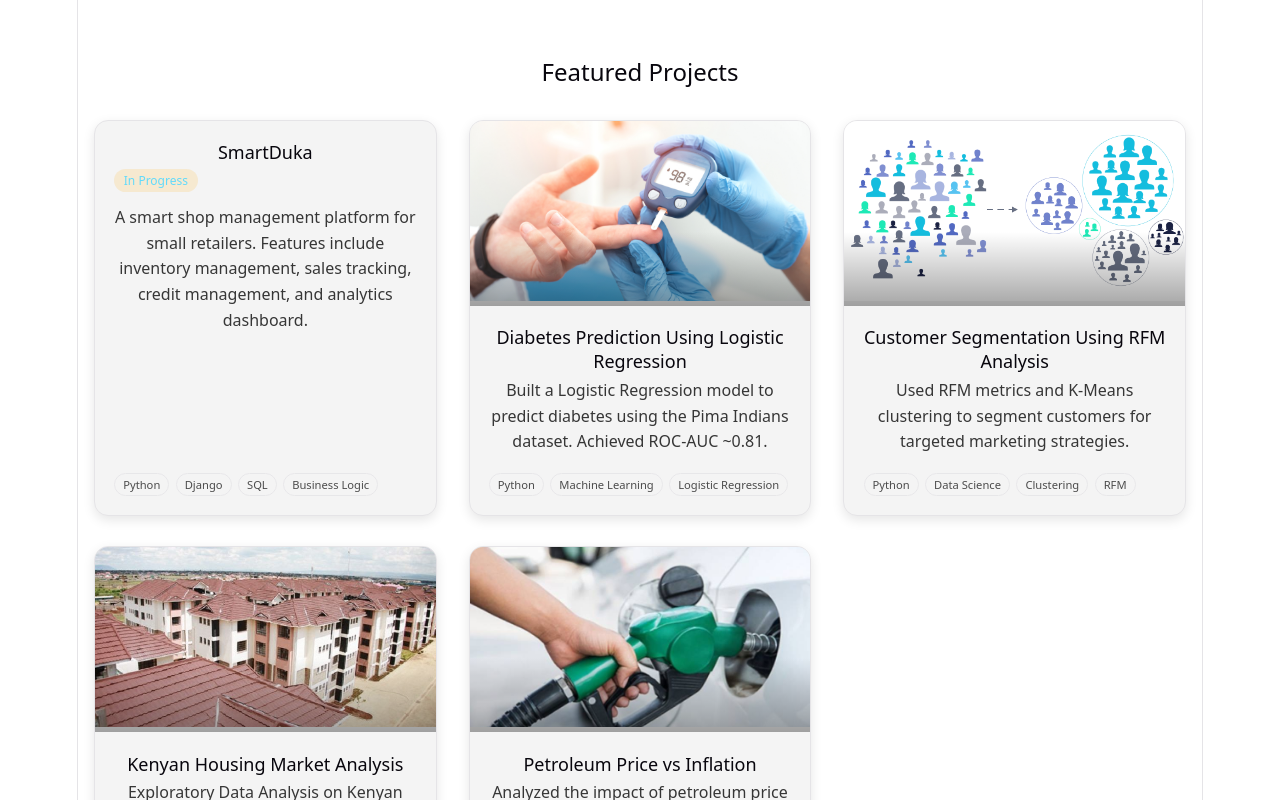
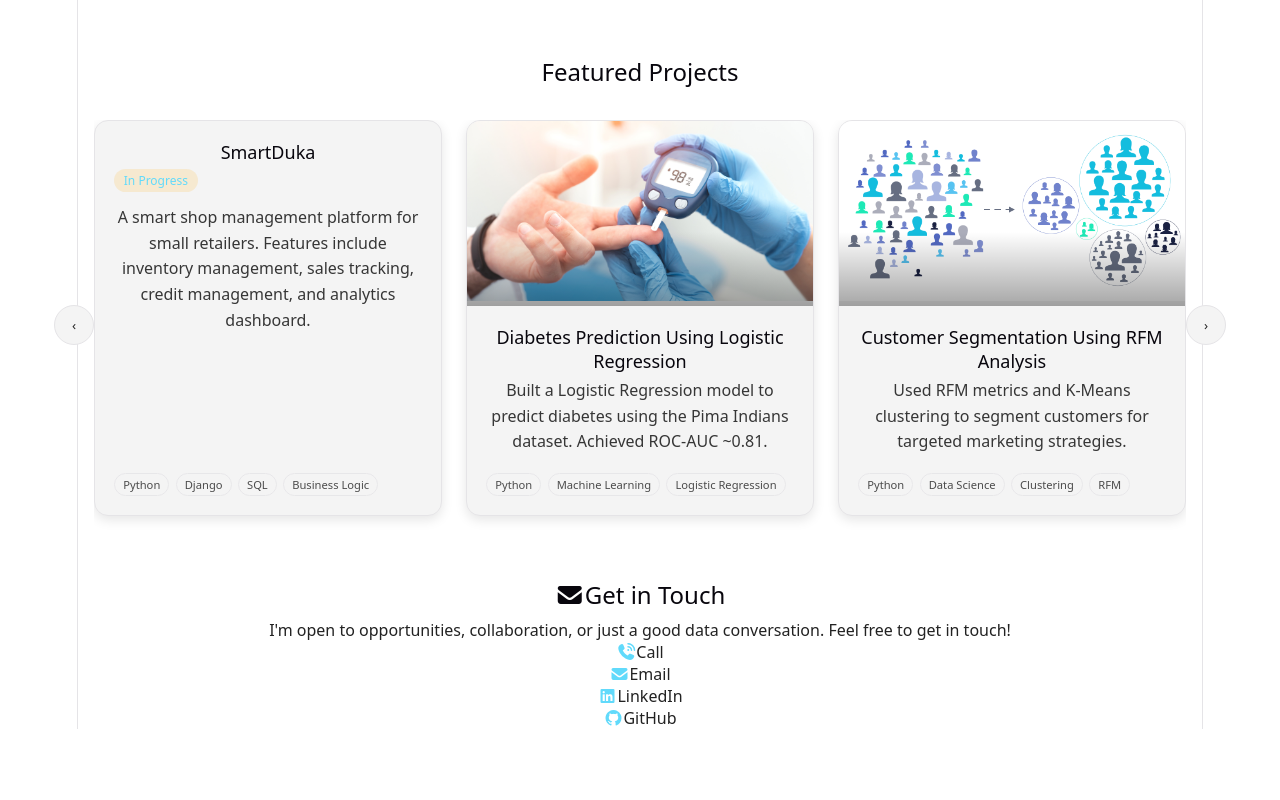
Before and after one commit to Michael-Nyawade/Michael-Nyawade.github.io, a React (Vite) app: page / in a window 1280 px wide. Shown: the part 2120-2920 px from the top of the page. After the commit the page ends 2849 px from the top, so only its background shows below. Built offline with nearby package versions, Linux system fonts and the light colour scheme.

Commit message:
Converted projects section into horizontal scroll carousel with navigation

```diff
--- a/src/sections/Projects.jsx
+++ b/src/sections/Projects.jsx
@@ -52,14 +52,74 @@ export default function Projects() {
     <section id="projects" style={{ padding: "3rem 1rem" }}>
       <h2 data-aos="fade-up">Featured Projects</h2>
 
+      {/* WRAPPER */}
       <div
         style={{
-          display: "grid",
-          gridTemplateColumns: "repeat(auto-fit, minmax(280px, 1fr))",
-          gap: "2rem",
-          marginTop: "2rem",
+          position: "relative",
           maxWidth: "1100px",
-          marginInline: "auto",
+          margin: "2rem auto 0",
+        }}
+      >
+        {/* LEFT BUTTON */}
+        <button
+          onClick={() => {
+            document
+              .getElementById("project-scroll")
+              .scrollBy({ left: -350, behavior: "smooth" });
+          }}
+          style={{
+            position: "absolute",
+            left: "-40px",
+            top: "50%",
+            transform: "translateY(-50%)",
+            zIndex: 10,
+            background: "var(--secondary-color)",
+            border: "1px solid var(--border-color)",
+            color: "var(--text-color)",
+            width: "40px",
+            height: "40px",
+            borderRadius: "50%",
+            cursor: "pointer",
+          }}
+        >
+          ‹
+        </button>
+
+        {/* RIGHT BUTTON */}
+        <button
+          onClick={() => {
+            document
+              .getElementById("project-scroll")
+              .scrollBy({ left: 350, behavior: "smooth" });
+          }}
+          style={{
+            position: "absolute",
+            right: "-40px",
+            top: "50%",
+            transform: "translateY(-50%)",
+            zIndex: 10,
+            background: "var(--secondary-color)",
+            border: "1px solid var(--border-color)",
+            color: "var(--text-color)",
+            width: "40px",
+            height: "40px",
+            borderRadius: "50%",
+            cursor: "pointer",
+          }}
+        >
+          ›
+        </button>
+
+        {/* SCROLL CONTAINER */}
+        <div
+          id="project-scroll"
+          style={{
+            display: "flex",
+            gap: "1.5rem",
+            overflowX: "auto",
+            scrollBehavior: "smooth",
+            paddingBottom: "1rem",
+            scrollSnapType: "x mandatory",
           }}
         >
           {projects.map((project, index) => (
@@ -72,6 +132,8 @@ export default function Projects() {
               style={{
                 textDecoration: "none",
                 color: "inherit",
+                flex: "0 0 calc(33.333% - 1rem)", // 3 cards visible
+                scrollSnapAlign: "start",
               }}
             >
               <div
@@ -84,7 +146,8 @@ export default function Projects() {
                   display: "flex",
                   flexDirection: "column",
                   height: "100%",
-                transition: "transform 0.2s ease, box-shadow 0.2s ease",
+                  transition:
+                    "transform 0.2s ease, box-shadow 0.2s ease",
                   cursor: "pointer",
                 }}
                 onMouseEnter={(e) => {
@@ -130,9 +193,11 @@ export default function Projects() {
                     flex: 1,
                   }}
                 >
-                <h3 style={{ marginBottom: "0.3rem" }}>{project.title}</h3>
+                  <h3 style={{ marginBottom: "0.3rem" }}>
+                    {project.title}
+                  </h3>
 
-                {/* STATUS BADGE (ONLY IN PROGRESS) */}
+                  {/* STATUS (for only in progress) */}
                   {project.status === "In Progress" && (
                     <span
                       style={{
@@ -140,7 +205,8 @@ export default function Projects() {
                         fontSize: "0.75rem",
                         padding: "0.2rem 0.6rem",
                         borderRadius: "999px",
-                      backgroundColor: "rgba(255, 165, 0, 0.15)",
+                        backgroundColor:
+                          "rgba(255, 165, 0, 0.15)",
                         color: "var(--accent-color)",
                         marginBottom: "0.8rem",
                         width: "fit-content",
@@ -150,12 +216,17 @@ export default function Projects() {
                     </span>
                   )}
 
-                <p style={{ flex: 1, lineHeight: 1.6, opacity: 0.9 }}>
+                  <p
+                    style={{
+                      flex: 1,
+                      lineHeight: 1.6,
+                      opacity: 0.9,
+                    }}
+                  >
                     {project.description}
                   </p>
 
                   {/* TAGS */}
-                {project.tags && (
                   <div
                     style={{
                       display: "flex",
@@ -164,14 +235,15 @@ export default function Projects() {
                       marginTop: "1rem",
                     }}
                   >
-                    {project.tags.map((tag, i) => (
+                    {project.tags?.map((tag, i) => (
                       <span
                         key={i}
                         style={{
                           fontSize: "0.7rem",
                           padding: "0.2rem 0.5rem",
                           borderRadius: "999px",
-                          border: "1px solid var(--border-color)",
+                          border:
+                            "1px solid var(--border-color)",
                           opacity: 0.8,
                         }}
                       >
@@ -179,12 +251,29 @@ export default function Projects() {
                       </span>
                     ))}
                   </div>
-                )}
                 </div>
               </div>
             </a>
           ))}
         </div>
+      </div>
+
+      {/* Hide scrollbar */}
+      <style>{`
+        #project-scroll::-webkit-scrollbar {
+          display: none;
+        }
+        #project-scroll {
+          -ms-overflow-style: none;
+          scrollbar-width: none;
+        }
+
+        @media (max-width: 900px) {
+          #project-scroll a {
+            flex: 0 0 80%;
+          }
+        }
+      `}</style>
     </section>
   );
 }
```
Lines whose indentation alone changed are shown as unchanged.
